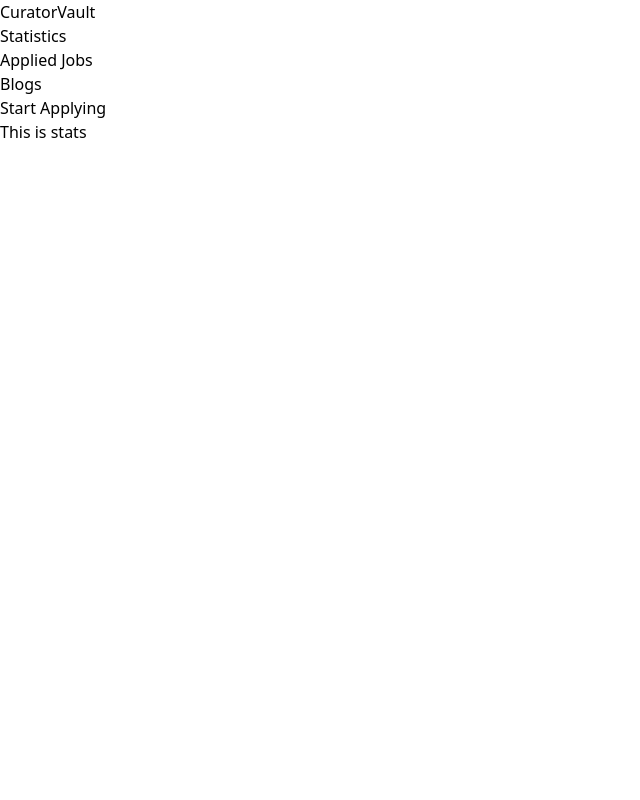
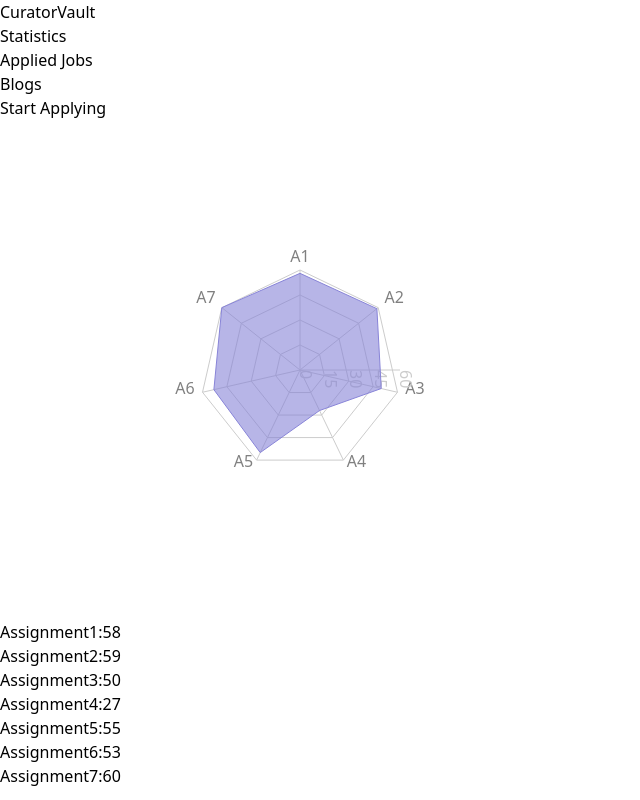
Before and after one commit to abid365/joblsitingsite, a React (Vite) app: page /statistics in a window 1280 px wide. Shown: the whole page, without its empty margins (0-640 px from the left). Built offline with nearby package versions, Linux system fonts and the light colour scheme.

Commit message:
added blog

```diff
--- a/package.json
+++ b/package.json
@@ -15,6 +15,7 @@
     "react": "^18.2.0",
     "react-dom": "^18.2.0",
     "react-router-dom": "^6.10.0",
+    "recharts": "^2.5.0",
     "sort-by": "^1.2.0"
   },
   "devDependencies": {
--- a/src/Components/Blog.jsx
+++ b/src/Components/Blog.jsx
@@ -3,7 +3,30 @@
 const Blog = () => {
     return (
         <div>
-            <h1 className="">Blogs will be written soon</h1>
+            <div className="mt-12">
+                <div className='border rounded-lg p-4 bg-indigo-200'>
+                    <h1 className="my-3 font-bold text-slate-600">When should you use context api?</h1>
+                    <p className="text-sm">React Context is a way for a child component to access a value in a parent component.
+                    React Context solves the problem of props drilling. It allows you to share props or state with an indirect child or parent.
+                    </p>
+                </div>
+                <div className='border rounded-lg p-4 bg-indigo-200 mt-5'>
+                    <h1 className="my-3 font-bold text-slate-600">What is custom hook?</h1>
+                    <p className="text-sm">Custom Hook is a JavaScript function which we create by ourselves, when we want to share logic between other JavaScript functions. It allows you to reuse some piece of code in several parts of your app.
+                    </p>
+                </div>
+                <div className='border rounded-lg p-4 bg-indigo-200 mt-5'>
+                    <h1 className="my-3 font-bold text-slate-600">What is useRef?</h1>
+                    <p className="text-sm">The useRef Hook is a function that returns a mutable ref object whose .current property is initialized with the passed argument (initialValue). The returned object will persist for the full lifetime of the component.
+                    </p>
+                </div>
+                <div className='border rounded-lg p-4 bg-indigo-200 mt-5'>
+                    <h1 className="my-3 font-bold text-slate-600">What is useMemo?</h1>
+                    <p className="text-sm"><code>useMemo(() =&gt; computation(a, b), [a, b])</code> is the hook that lets you memoize expensive computations. Given the same [a, b] dependencies, once memoized, the hook is going to return the memoized value without invoking computation(a, b).
+                    </p>
+                </div>
+
+            </div>
         </div>
     );
 };
--- a/src/Components/Stats.jsx
+++ b/src/Components/Stats.jsx
@@ -1,9 +1,89 @@
 import React from 'react';
+import {
+    Radar,
+    RadarChart,
+    PolarGrid,
+    PolarAngleAxis,
+    PolarRadiusAxis
+  } from "recharts";
+
+  const data = [
+    {
+      subject: "A1",
+      A: 58,
+      B: 110,
+      fullMark: 60
+    },
+    {
+      subject: "A2",
+      A: 59,
+      B: 130,
+      fullMark: 60
+    },
+    {
+      subject: "A3",
+      A: 50,
+      B: 130,
+      fullMark: 60
+    },
+    {
+      subject: "A4",
+      A: 27,
+      B: 100,
+      fullMark: 60
+    },
+    {
+      subject: "A5",
+      A: 55,
+      B: 90,
+      fullMark: 60
+    },
+    {
+      subject: "A6",
+      A: 53,
+      B: 85,
+      fullMark: 60
+    },
+    {
+        subject: "A7",
+        A: 60,
+        B: 85,
+        fullMark: 60
+      }
+  ];
 
 const Stats = () => {
     return (
-        <div>
-            <h1 className="">This is stats</h1>
+
+        <div className='grid lg:grid-cols-2'>
+            <RadarChart
+                cx={300}
+                cy={250}
+                outerRadius={100}
+                width={500}
+                height={500}
+                data={data}
+              >
+              <PolarGrid />
+              <PolarAngleAxis dataKey="subject" />
+              <PolarRadiusAxis />
+              <Radar
+                name="Mike"
+                dataKey="A"
+                stroke="#8884d8"
+                fill="#8884d8"
+                fillOpacity={0.6}
+              />
+            </RadarChart>
+            <div className="text-center p-10">
+              <h1>Assignment1:58</h1>
+              <h1>Assignment2:59</h1>
+              <h1>Assignment3:50</h1>
+              <h1>Assignment4:27</h1>
+              <h1>Assignment5:55</h1>
+              <h1>Assignment6:53</h1>
+              <h1>Assignment7:60</h1>
+            </div>
         </div>
     );
 };
```
Also changed, not shown: 1 other file (tests, documents, lock files or other folders).
